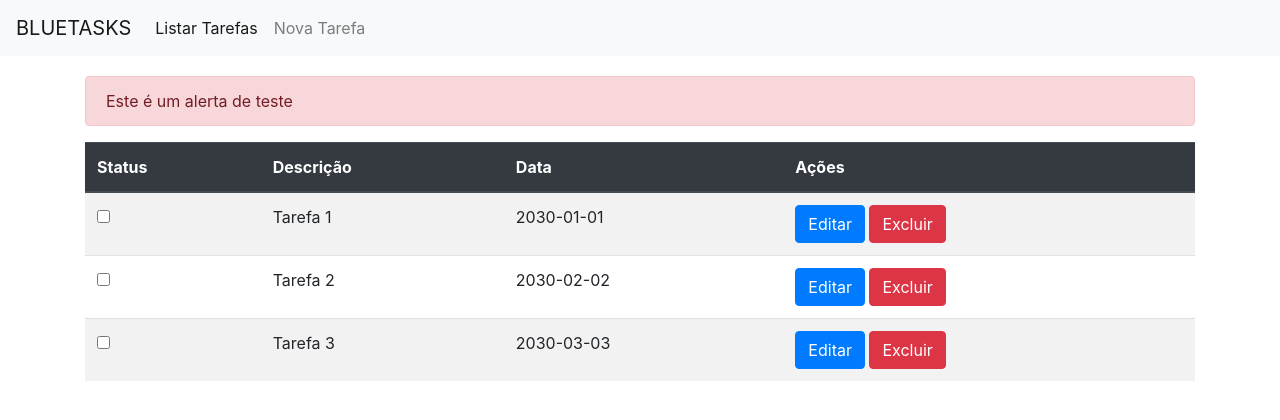
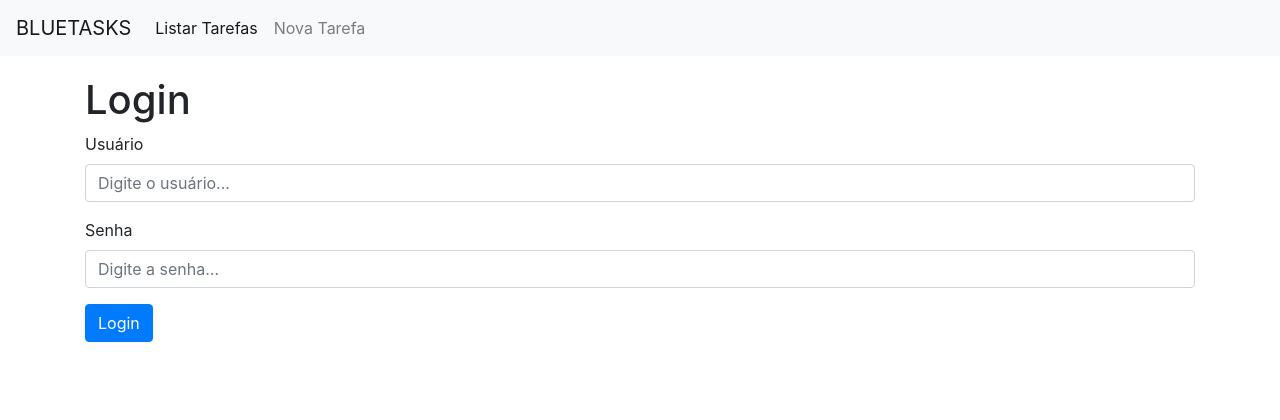
Before and after one commit to LuizEduardoBilotta/BlueTasks, a React (Create React App) app: page /login in a window 1280 px wide. Shown: the top 420 px of the page. Built offline with nearby package versions, Linux system fonts and the light colour scheme.

Commit message:
AULA 21.2 - Criando o formulário de login

```diff
--- a/src/App.js
+++ b/src/App.js
@@ -3,6 +3,7 @@
 import Navbar from './components/Navbar';
 import TaskForm from './components/TaskForm';
 import TaskListTable from './components/TaskListTable';
+import Login from './components/Login'
 
 class App extends Component {
  // constructor(props) {
@@ -16,6 +17,7 @@
           <Navbar />
           <div className="container" style={{ marginTop: 20 }} />
           <Switch>
+            <Route exact path="/login" component={ Login } />
             <Route exact path="/form" component={ TaskForm } />
             <Route exact path="/form/:id" component={ TaskForm } />
             <Route path="/" component={ TaskListTable } />
--- /dev/null
+++ b/src/api/AuthService.js
@@ -0,0 +1,8 @@
+class AuthService {
+
+    login(username, password) {
+        console.log(`Login: username = ${username}; password = ${password}`)
+    }
+}
+
+export default new AuthService();
--- /dev/null
+++ b/src/components/Login.js
@@ -0,0 +1,74 @@
+import React, { Component } from 'react';
+import Alert from './Alert';
+import AuthService from '../api/AuthService';
+
+class Login extends Component {
+
+    constructor(props) {
+        super(props);
+
+        this.state = {
+            username: "",
+            password: "",
+            alert: null,
+            processing: false
+        }
+
+        this.handleInputChanged = this.handleInputChanged.bind(this);
+        this.handleSubmit = this.handleSubmit.bind(this);
+    }
+
+    handleSubmit(event) {
+        event.preventDefault();
+        AuthService.login(this.state.username, this.state.password);
+    }
+
+    handleInputChanged(event) {
+        const field = event.target.name;
+        const value = event.target.value;
+        this.setState({ [field]: value });
+    }
+
+    render() {
+        return (
+            <div className="container">
+                <h1>Login</h1>
+                { this.state.alert !== null ? <Alert message={ this.state.alert } /> : "" }
+                <form onSubmit={this.handleSubmit}>
+                    <div className="form-group">
+                        <label htmlFor="username">Usuário</label>
+                        <input
+                            type="text"
+                            className="form-control"
+                            onChange={this.handleInputChanged}
+                            value={this.state.username}
+                            name="username"
+                            placeholder="Digite o usuário..."
+                        />
+                    </div>
+
+                    <div className="form-group">
+                        <label htmlFor="password">Senha</label>
+                        <input
+                            type="password"
+                            className="form-control"
+                            onChange={this.handleInputChanged}
+                            value={this.state.password}
+                            name="password"
+                            placeholder="Digite a senha..."
+                        />
+                    </div>
+                    <button
+                        type="submit"
+                        className="btn btn-primary"
+                        disable={this.state.processing}
+                    >
+                        Login
+                    </button>
+                </form>
+            </div>
+        );
+    }
+}
+
+export default Login;
```
